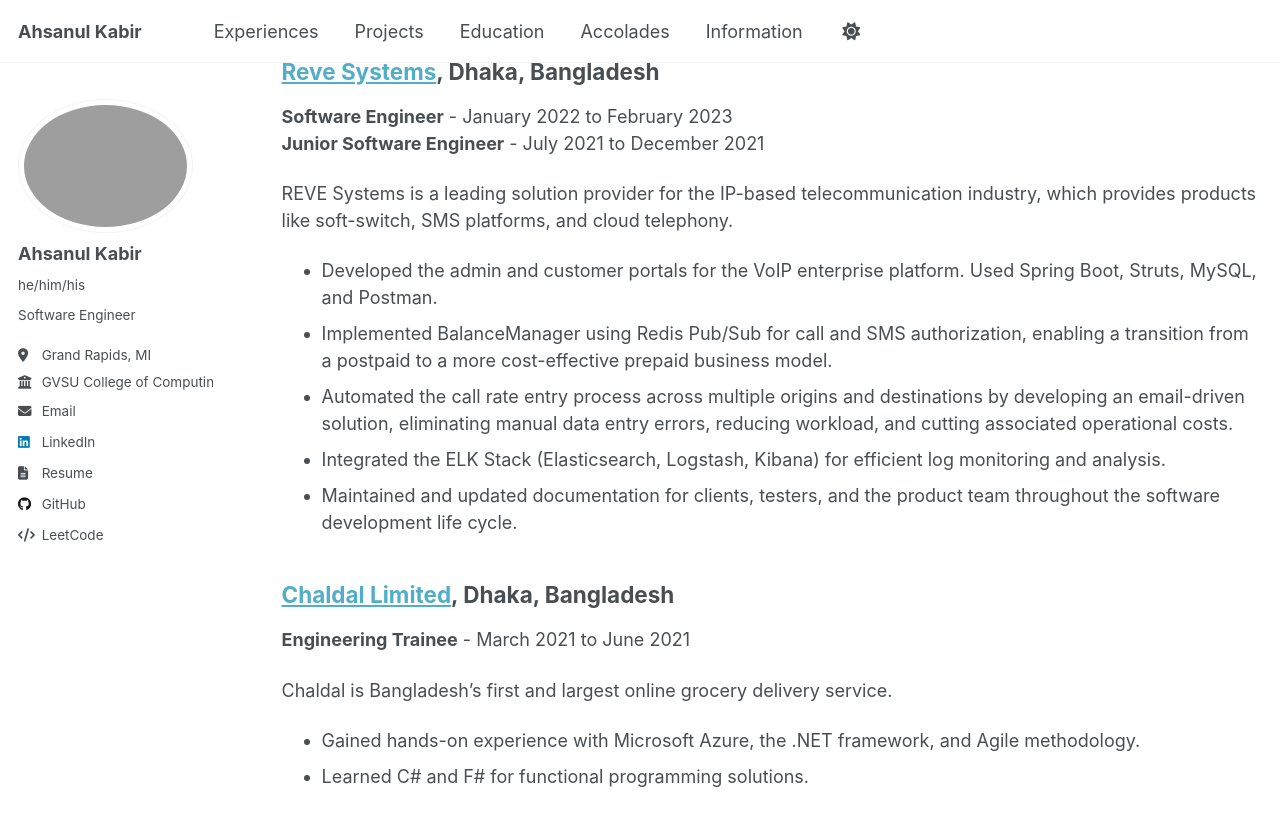
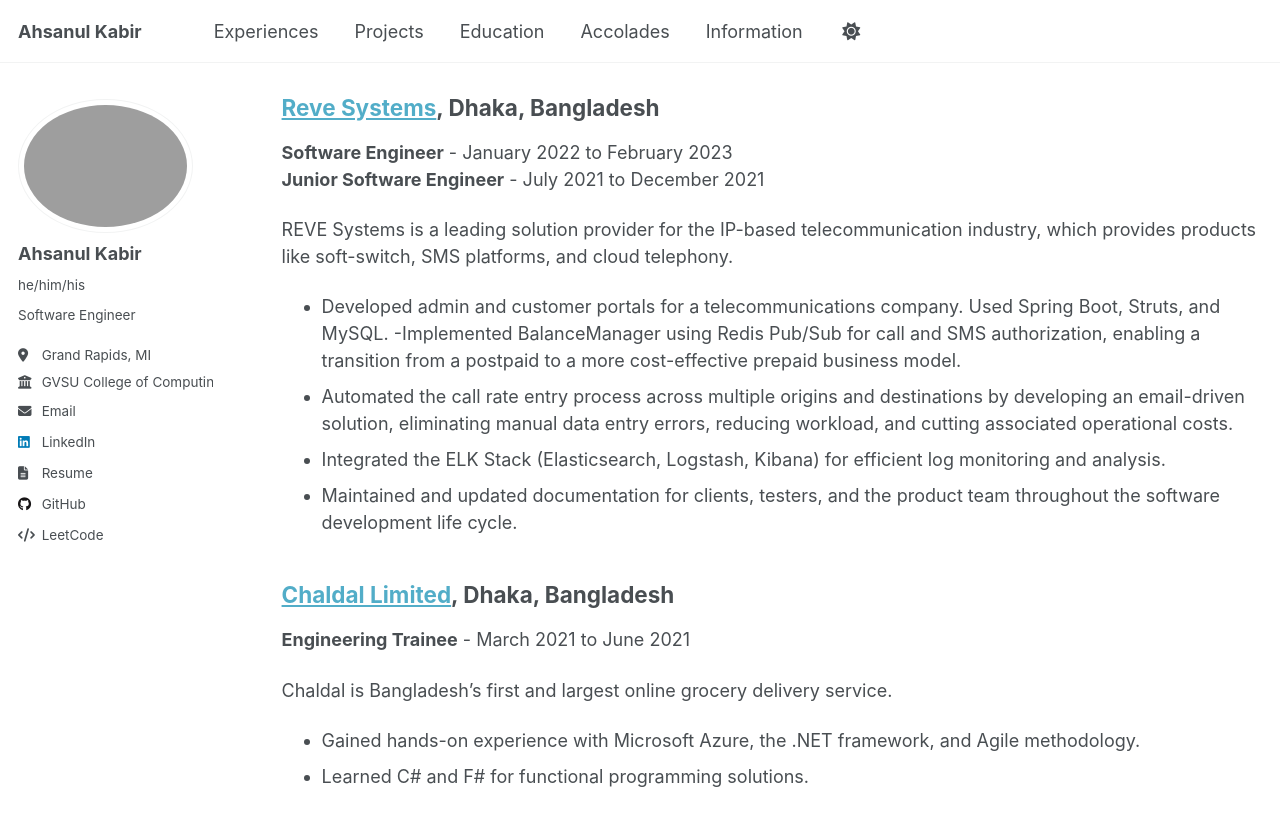
Before and after one commit to kowshid/kowshid.github.io, a Jekyll site: the page built from _pages/experiences.md, in a window 1280 px wide and 900 px high, scrolled down 1261 px. Shown: the top 826 px of the window. Built offline with Jekyll 4.4.1, drawn with Linux system fonts in a browser that asks for light colours; a script that is not in the unit is left out; some of the changed text lies outside the part shown.

```diff
--- a/_pages/experiences.md
+++ b/_pages/experiences.md
@@ -39,8 +40,8 @@ bKash is Bangladesh’s largest mobile financial service provider, empowering mo
 
 REVE Systems is a leading solution provider for the IP-based telecommunication industry, which provides products like soft-switch, SMS platforms, and cloud telephony.
 
-- Developed the admin and customer portals for the VoIP enterprise platform. Used Spring Boot, Struts, MySQL, and Postman.
-- Implemented BalanceManager using Redis Pub/Sub for call and SMS authorization, enabling a transition from a postpaid to a more cost-effective prepaid business model.
+- Developed admin and customer portals for a telecommunications company. Used Spring Boot, Struts, and MySQL.
+-Implemented BalanceManager using Redis Pub/Sub for call and SMS authorization, enabling a transition from a postpaid to a more cost-effective prepaid business model.
 - Automated the call rate entry process across multiple origins and destinations by developing an email-driven solution, eliminating manual data entry errors, reducing workload, and cutting associated operational costs.
 - Integrated the ELK Stack (Elasticsearch, Logstash, Kibana) for efficient log monitoring and analysis.
 - Maintained and updated documentation for clients, testers, and the product team throughout the software development life cycle.
```
Also changed, not shown: other parts of _pages/experiences.md (+2 -1 lines), _pages/accolades.md (+3 -0 lines).
